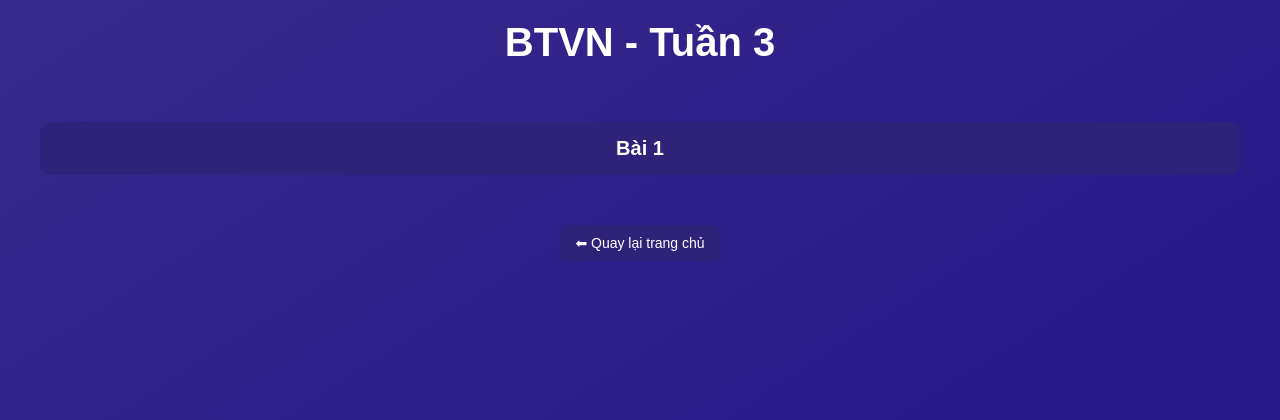
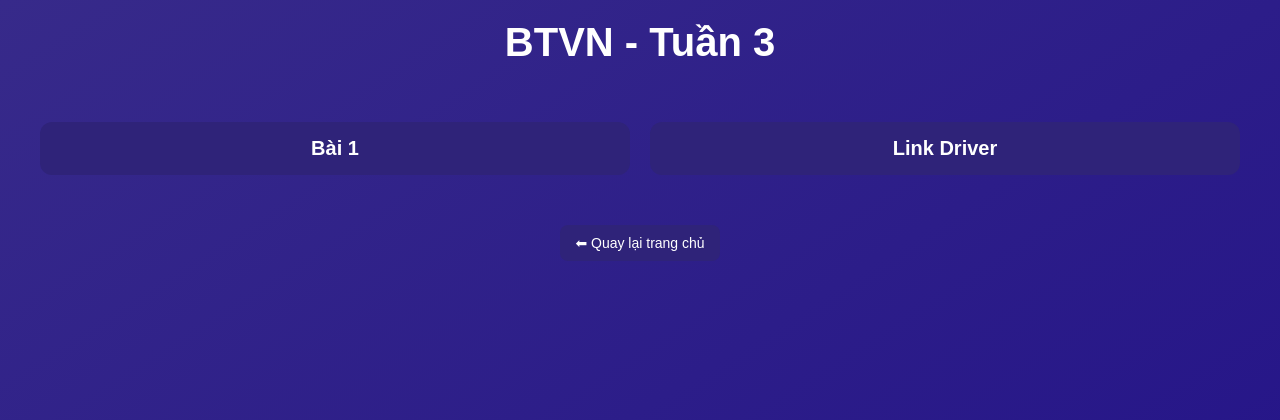
Before and after one commit to StudyCodeEr/LapTrinhWeb_PHP, a PHP site: page /week3.php in a window 1280 px wide. Shown: the top 420 px of the page. Run offline with PHP 8.4, Linux system fonts and the light colour scheme.

Commit message:
Uppdate bài tập

```diff
--- a/week3.php
+++ b/week3.php
@@ -12,6 +12,9 @@
         <a class="task-box" href="baitap1_tuan3_select.php">
             <h3>Bài 1</h3>
         </a>
+        <a class="task-box" href="https://drive.google.com/file/d/1FkKeicmfMGXCF9uIjG0vdz4rQwIGrcJr/view?usp=drive_link">
+            <h3>Link Driver</h3>
+        </a>
     </div>
 
     <a class="back-link" href="index.php">⬅ Quay lại trang chủ</a>
```
